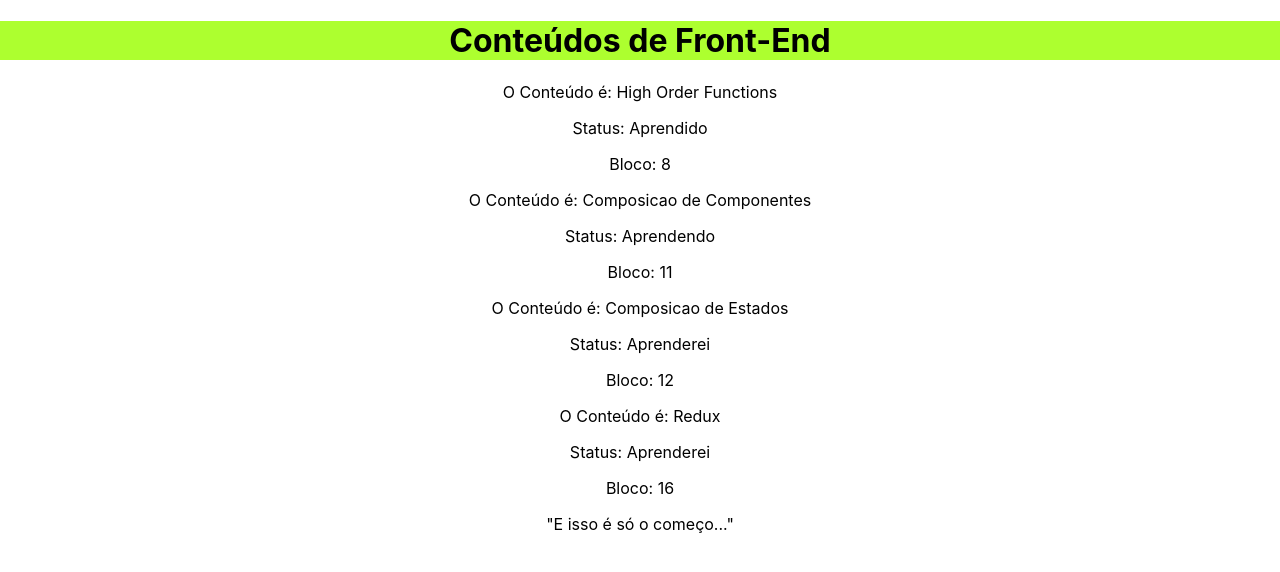
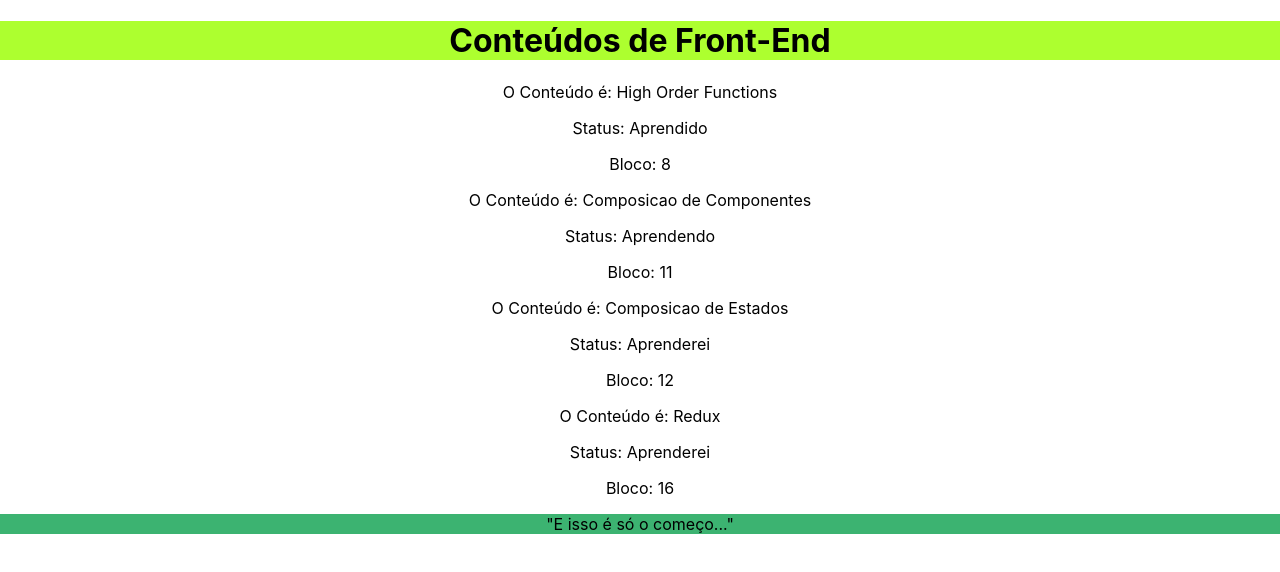
Before and after one commit to gabrielrodriguesleite/trybe-exercicios, a React (Create React App) app in the folder front-end/bloco-10-introducao-a-react/dia-1-hello-world-no-react/um-novo-projeto-exercicio-3/: page / in a window 1280 px wide. Shown: the top 572 px of the page. Built offline with nearby package versions, Linux system fonts and the light colour scheme.

Commit message:
estilo header e footer

```diff
--- a/front-end/bloco-10-introducao-a-react/dia-1-hello-world-no-react/um-novo-projeto-exercicio-3/src/App.css
+++ b/front-end/bloco-10-introducao-a-react/dia-1-hello-world-no-react/um-novo-projeto-exercicio-3/src/App.css
@@ -40,3 +40,7 @@
 .cabeca {
   background-color: greenyellow;
 }
+
+.pe {
+  background-color: mediumseagreen;
+}
--- a/front-end/bloco-10-introducao-a-react/dia-1-hello-world-no-react/um-novo-projeto-exercicio-3/src/App.js
+++ b/front-end/bloco-10-introducao-a-react/dia-1-hello-world-no-react/um-novo-projeto-exercicio-3/src/App.js
@@ -9,7 +9,7 @@
     <div className="App">
       <Header className="cabeca"/>
       <Content/>
-      <Footer />
+      <Footer className="pe"/>
 {/*
       <header className="App-header">
         <img src={logo} className="App-logo" alt="logo" />
--- a/front-end/bloco-10-introducao-a-react/dia-1-hello-world-no-react/um-novo-projeto-exercicio-3/src/Footer.jsx
+++ b/front-end/bloco-10-introducao-a-react/dia-1-hello-world-no-react/um-novo-projeto-exercicio-3/src/Footer.jsx
@@ -2,7 +2,7 @@
 
 class Footer extends React.Component {
   render() {
-    return <><footer>"E isso é só o começo..."</footer></>;
+    return <><footer className={this.props.className}>"E isso é só o começo..."</footer></>;
   }
 }
 
```
